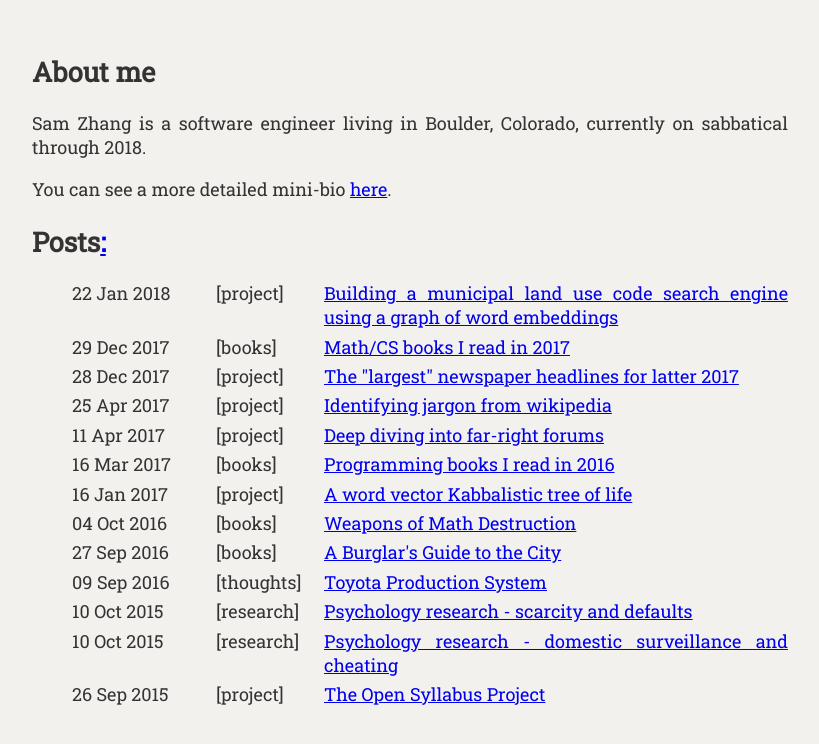
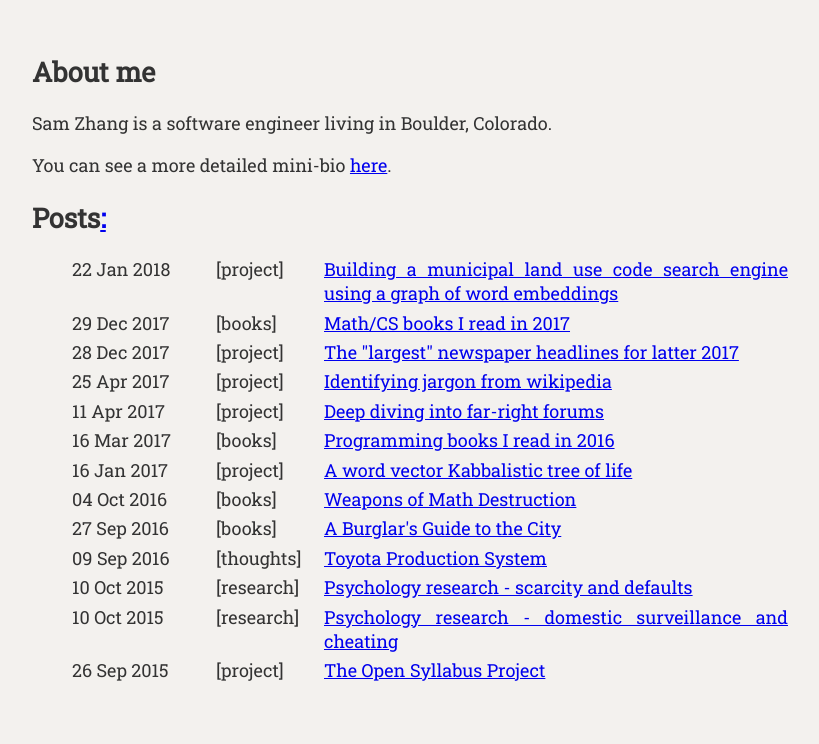
Before and after one commit to samzhang111/samzhang111.github.io, a Jekyll site: the page built from index.html, in a window 1280 px wide. Shown: the top 744 px of the page, without its empty margins (230-1049 px from the left). Built offline with Jekyll 4.4.1, drawn with Linux system fonts in a browser that asks for light colours.

Commit message:
front page

```diff
--- a/index.html
+++ b/index.html
@@ -6,7 +6,7 @@ layout: home
 	<h2>About me</h2>
 	<div content>
 
-	    Sam Zhang is a software engineer living in Boulder, Colorado, currently on sabbatical through 2018.
+	    Sam Zhang is a software engineer living in Boulder, Colorado.
 
 	    <p>
 
```
